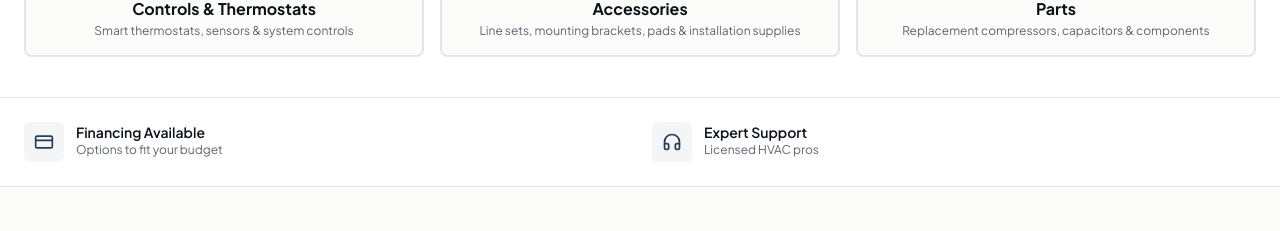
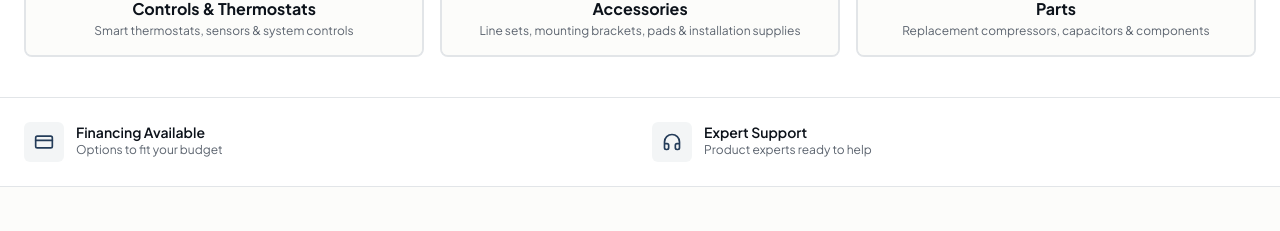
Before and after one commit to nwood3764-sys/Heat-Pump-Ranch-and-Supply-Co, a Next.js app in the folder hpr-app-initial/hpr-app/: page / in a window 1280 px wide. Shown: the part 937-1168 px from the top of the page. Built offline with nearby package versions, Linux system fonts and the light colour scheme; no server answers; the database is empty.

Commit message:
Update trust strip: 'Licensed HVAC pros' → 'Product experts ready to help'

```diff
--- a/hpr-app-initial/hpr-app/components/storefront/trust-strip.tsx
+++ b/hpr-app-initial/hpr-app/components/storefront/trust-strip.tsx
@@ -2,7 +2,7 @@ import { CreditCard, Headphones } from "lucide-react";
 
 const items = [
   { icon: CreditCard, title: "Financing Available", subtitle: "Options to fit your budget" },
-  { icon: Headphones, title: "Expert Support", subtitle: "Licensed HVAC pros" },
+  { icon: Headphones, title: "Expert Support", subtitle: "Product experts ready to help" },
 ];
 
 export function TrustStrip() {
```
